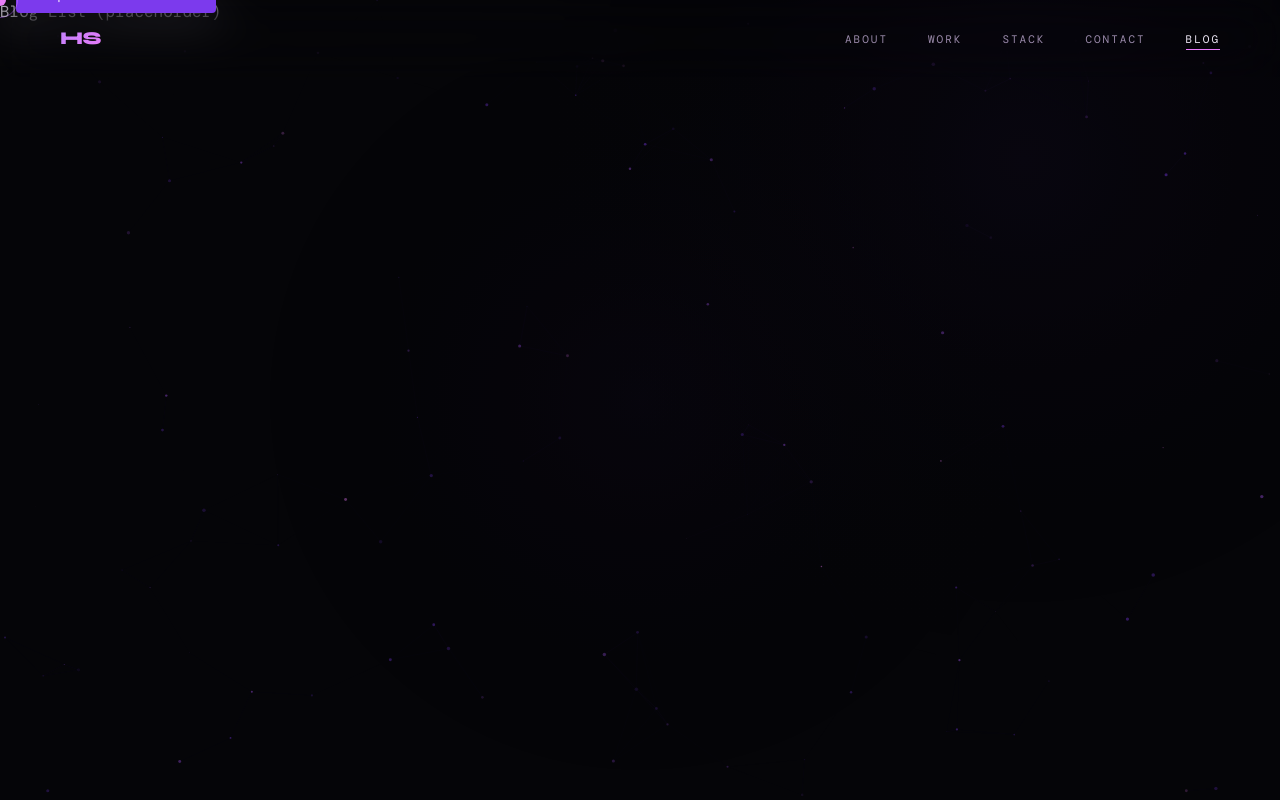
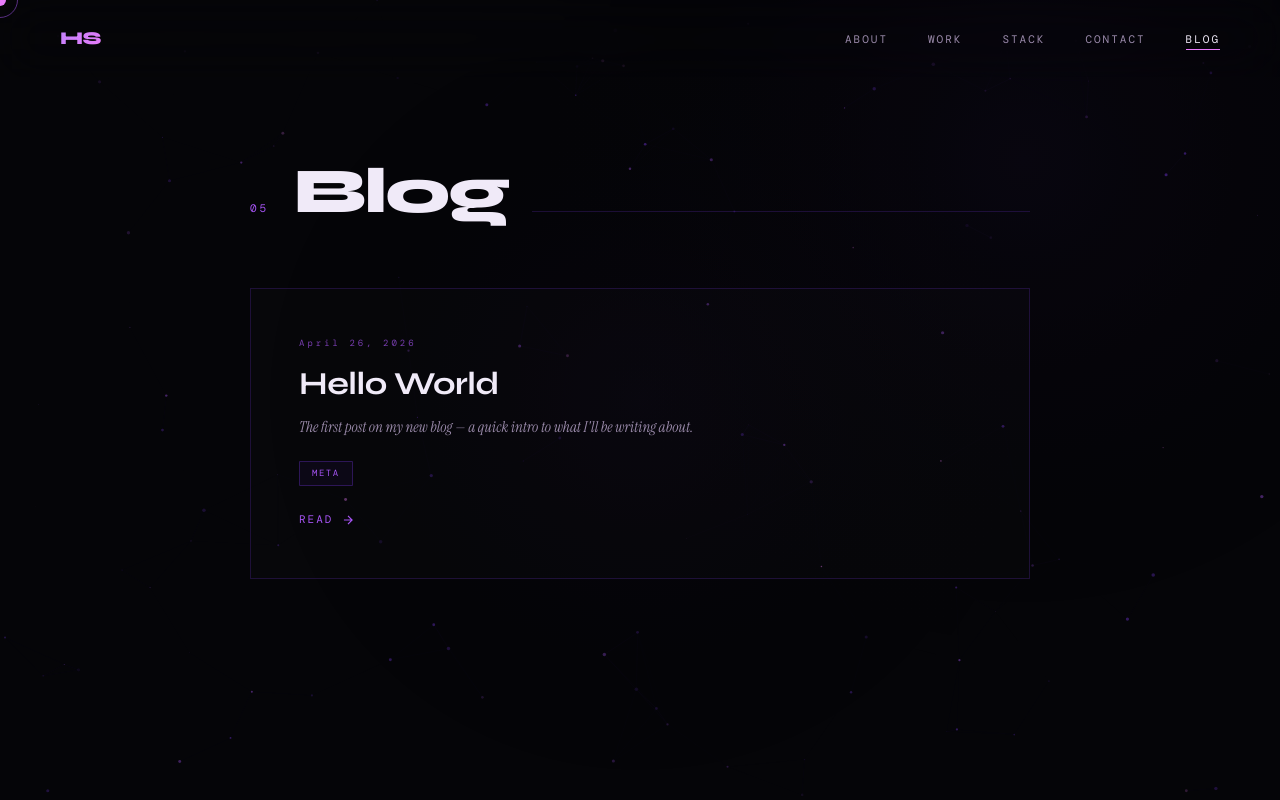
Before and after one commit to harshitsinghbhandari/portfolio, a React (Vite) app: page /blogs in a window 1280 px wide. Built offline with nearby package versions, Linux system fonts and the light colour scheme.

Commit message:
feat: implement blog listing page with post cards

```diff
--- a/src/pages/BlogList.tsx
+++ b/src/pages/BlogList.tsx
@@ -1,2 +1,71 @@
-const BlogList = () => <div>Blog List (placeholder)</div>
+import { Link } from 'react-router-dom'
+import { getAllPosts } from '../lib/blog'
+
+const BlogList = () => {
+  const posts = getAllPosts()
+
+  return (
+    <section className="relative z-[1] min-h-screen py-32 lg:py-40 px-6 md:px-10 lg:px-[60px] max-w-[900px] mx-auto">
+      <div className="flex items-baseline gap-6 mb-12 lg:mb-16 reveal">
+        <span className="text-xs tracking-[3px] text-purple-light">05</span>
+        <h2 className="font-syne text-[clamp(40px,5vw,72px)] font-extrabold tracking-[-2px] leading-[1]">
+          Blog
+        </h2>
+        <div className="flex-1 h-px bg-purple/20" />
+      </div>
+
+      {posts.length === 0 ? (
+        <p className="text-muted font-serif italic text-center py-20">No posts yet.</p>
+      ) : (
+        <div className="flex flex-col gap-0.5">
+          {posts.map((post) => (
+            <Link
+              key={post.slug}
+              to={`/blogs/${post.slug}`}
+              className="reveal block p-8 lg:p-12 border border-purple/20 bg-cream/[0.01] no-underline transition-all duration-300 hover:border-purple/50 hover:bg-purple/[0.03]"
+            >
+              <p className="text-2xs tracking-[3px] text-purple-light opacity-70 mb-4">
+                {new Date(post.date).toLocaleDateString('en-US', {
+                  year: 'numeric',
+                  month: 'long',
+                  day: 'numeric',
+                })}
+              </p>
+              <h3 className="font-syne text-[clamp(22px,2.5vw,32px)] font-bold tracking-tight text-cream mb-3 leading-[1.15]">
+                {post.title}
+              </h3>
+              <p className="font-serif italic text-base text-muted mb-5">
+                {post.description}
+              </p>
+              <div className="flex flex-wrap gap-2 mb-5">
+                {post.tags.map((tag) => (
+                  <span
+                    key={tag}
+                    className="text-2xs tracking-[1.5px] uppercase px-3 py-[5px] border border-purple/30 rounded-[1px] text-purple-light bg-purple/[0.06]"
+                  >
+                    {tag}
+                  </span>
+                ))}
+              </div>
+              <span className="inline-flex items-center gap-2 text-xs tracking-tag uppercase text-purple-light transition-all duration-300 group-hover:gap-4">
+                Read
+                <svg
+                  className="w-[14px] h-[14px]"
+                  viewBox="0 0 24 24"
+                  fill="none"
+                  stroke="currentColor"
+                  strokeWidth="2"
+                  aria-hidden="true"
+                >
+                  <path d="M5 12h14M12 5l7 7-7 7" />
+                </svg>
+              </span>
+            </Link>
+          ))}
+        </div>
+      )}
+    </section>
+  )
+}
+
 export default BlogList
```
